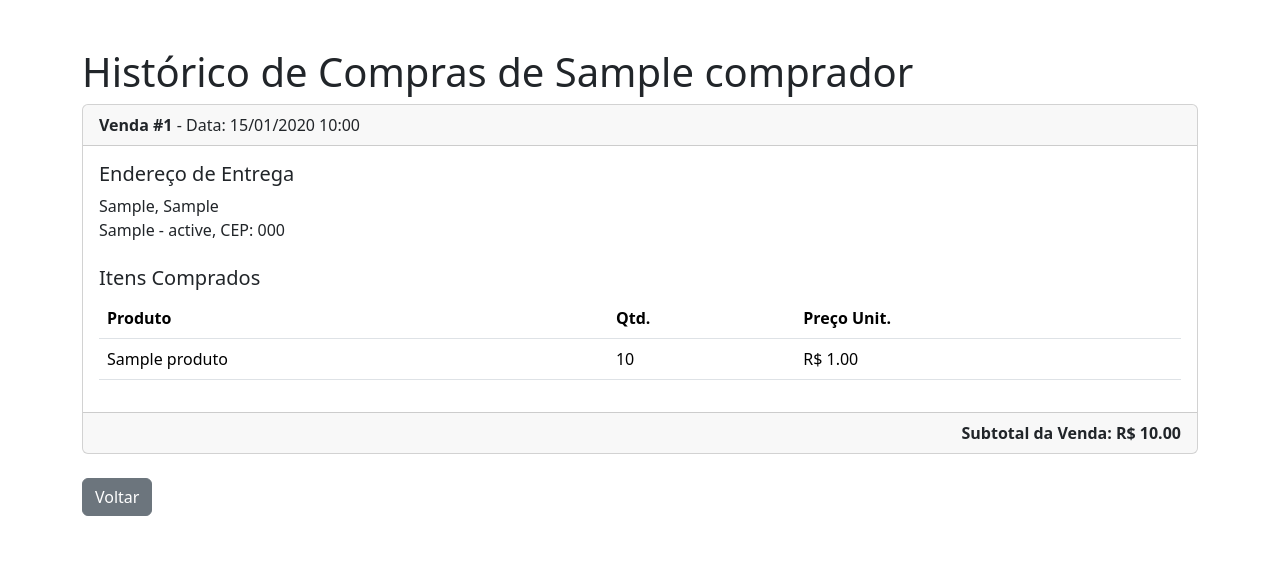
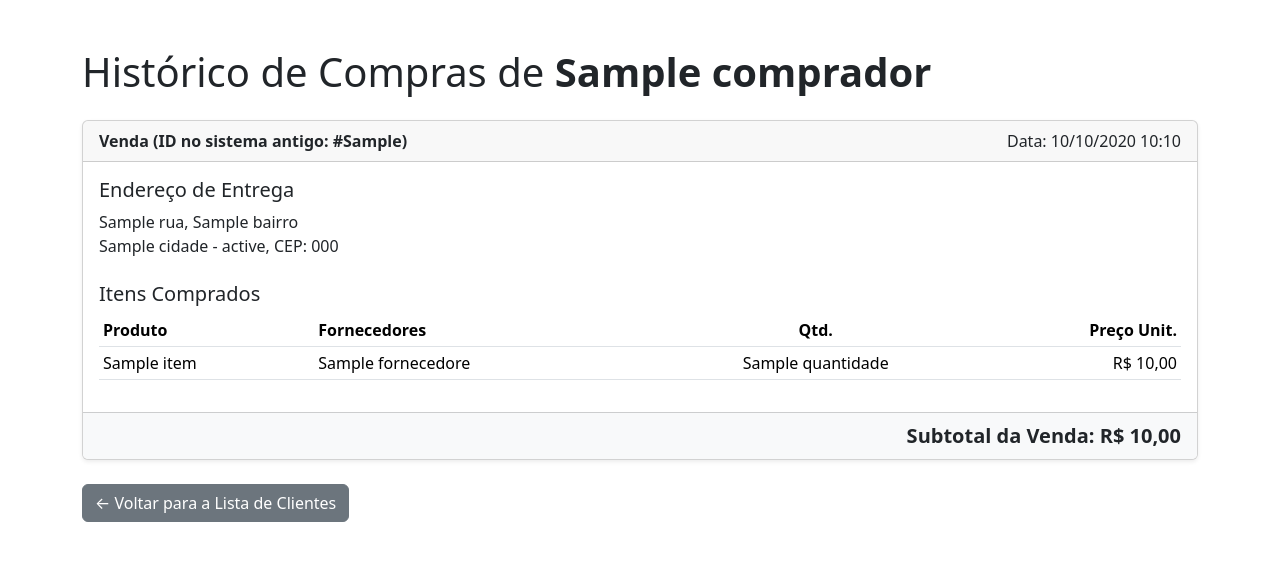
Before and after one commit to lucca713/Projeto_venda, a Django app: page /historico/1/ in a window 1280 px wide. Shown: the top 561 px of the page. Run offline with Django 5.2, Linux system fonts and the light colour scheme; tables that the repository leaves empty hold one stand-in row (values such as "Sample post"); a database or web service that is not in the repository returns one stand-in record (values such as "Sample title").

Commit message:
Projeto FINALIZADO

```diff
--- a/sistema_venda/index/models.py
+++ b/sistema_venda/index/models.py
@@ -26,6 +26,7 @@ class Comprador(models.Model):
         return self.nome
 
 class Venda(models.Model):
+
     comprador = models.ForeignKey(Comprador, on_delete=models.PROTECT)
     data_venda = models.DateTimeField(auto_now=True)
 
--- a/sistema_venda/index/templates/historico_compras.html
+++ b/sistema_venda/index/templates/historico_compras.html
@@ -2,53 +2,67 @@
 <html lang="pt-br">
 <head>
     <meta charset="UTF-8">
+    <meta name="viewport" content="width=device-width, initial-scale=1.0">
     <title>Histórico de Compras</title>
     <link href="https://cdn.jsdelivr.net/npm/bootstrap@5.3.3/dist/css/bootstrap.min.css" rel="stylesheet">
 </head>
 <body>
-    <div class="container mt-5">
-        <h1>Histórico de Compras de {{ comprador.nome }}</h1>
+    <div class="container my-5">
+        <h1 class="mb-4">Histórico de Compras de <strong>{{ comprador.nome }}</strong></h1>
 
         {% for venda in vendas %}
-        <div class="card mb-4">
-            <div class="card-header">
-                <strong>Venda #{{ venda.id }}</strong> - Data: {{ venda.data_venda|date:"d/m/Y H:i" }}
+        <div class="card mb-4 shadow-sm">
+            <div class="card-header d-flex justify-content-between">
+                <!-- Acessando a chave do dicionário do Mongo -->
+                <strong>Venda (ID no sistema antigo: #{{ venda.venda_id_sql }})</strong>
+
+                <!--  objeto de data do pymongo, ja vai definir a data e hora -->
+                <span>Data: {{ venda.data_venda|date:"d/m/Y H:i" }}</span>
             </div>
             <div class="card-body">
                 <h5 class="card-title">Endereço de Entrega</h5>
                 <p class="card-text">
-                    {{ venda.rua }}, {{ venda.bairro }} <br>
-                    {{ venda.cidade }} - {{ venda.estado }}, CEP: {{ venda.cep }}
+                    <!--  chaves do sub-dicionário 'endereco_entrega' -->
+                    {{ venda.endereco_entrega.rua }}, {{ venda.endereco_entrega.bairro }} <br>
+                    {{ venda.endereco_entrega.cidade }} - {{ venda.endereco_entrega.estado }}, CEP: {{ venda.endereco_entrega.cep }}
                 </p>
                 <h5 class="card-title mt-4">Itens Comprados</h5>
-                <table class="table">
+                <div class="table-responsive">
+                    <table class="table table-sm">
                         <thead>
                             <tr>
                                 <th>Produto</th>
-                            <th>Qtd.</th>
-                            <th>Preço Unit.</th>
+                                <th>Fornecedores</th>
+                                <th class="text-center">Qtd.</th>
+                                <th class="text-end">Preço Unit.</th>
                             </tr>
                         </thead>
                         <tbody>
-                        {% for item in venda.itens.all %}
+                            <!-- lista de itens dentro do documento da venda -->
+                            {% for item in venda.itens %}
                             <tr>
-                            <td>{{ item.produto.nome }}</td>
-                            <td>{{ item.quantidade }}</td>
-                            <td>R$ {{ item.preco_unitario }}</td>
+                                <!--chaves do dicionário do item -->
+                                <td>{{ item.produto_nome }}</td>
+                                <td>{{ item.fornecedores|join:", " }}</td>
+                                <td class="text-center">{{ item.quantidade }}</td>
+                                <td class="text-end">R$ {{ item.preco_unitario|floatformat:2 }}</td>
                             </tr>
                             {% endfor %}
                         </tbody>
                     </table>
                 </div>
-            <div class="card-footer text-end">
-                <strong>Subtotal da Venda: R$ {{ venda.subtotal }}</strong>
+            </div>
+            <div class="card-footer text-end bg-light">
+                <strong class="fs-5">Subtotal da Venda: R$ {{ venda.subtotal|floatformat:2 }}</strong>
             </div>
         </div>
         {% empty %}
-            <p>Nenhuma compra encontrada para este cliente.</p>
+            <div class="alert alert-info">Nenhuma compra encontrada para este cliente no histórico.</div>
         {% endfor %}
 
-        <a href="{% url 'nova_venda' %}" class="btn btn-secondary">Voltar</a>
+        <div class="mt-4">
+            <a href="{% url 'lista_clientes' %}" class="btn btn-secondary">← Voltar para a Lista de Clientes</a>
+        </div>
     </div>
 </body>
 </html>
--- a/sistema_venda/index/templates/nova_venda.html
+++ b/sistema_venda/index/templates/nova_venda.html
@@ -101,6 +101,10 @@
             <input type="hidden" name="itens_venda" id="itens_venda_input">
 
             <button type="submit" class="btn btn-success btn-lg mt-3 w-100">Finalizar Venda</button>
+            <br>
+             <a style="background-color:red;" href="{% url 'lista_produtos' %}" class="btn btn-success btn-lg mt-3 w-100">Pesquisar produtos disponiveis no estoque</a>
+             <br>
+             <a style="background-color:black;" href="{% url 'lista_clientes' %}" class="btn btn-success btn-lg mt-3 w-100">Pesquisar pro cliente</a>
 
         </form>
     </div>
--- a/sistema_venda/index/urls.py
+++ b/sistema_venda/index/urls.py
@@ -3,7 +3,11 @@ from . import views
 
 urlpatterns = [
     #Leva para a tela de nova venda
-    path('', views.nova_venda, name='nova_venda'),
+    path('', views.index, name='index'),
+
+    path('nova_venda/', views.nova_venda, name='nova_venda'),
+
+    path('clientesOnly/', views.lista_clientes_only, name='lista_clientes_only'),
 
     #Sucesso ao eviar o forms
     path('/sucesso', views.pagina_sucesso, name='sucesso'),
@@ -13,4 +17,7 @@ urlpatterns = [
 
     #Tela do relatório das vendas
     path('historico/<int:comprador_id>/', views.historico_compras, name='historico_compras'),
+
+    path('clientes/', views.lista_clientes, name='lista_clientes'),
+
 ]
--- /dev/null
+++ b/sistema_venda/index/utils.py
@@ -0,0 +1,59 @@
+import pymongo
+from django.conf import settings
+
+# Estabelece conexao com o Mongo DB
+
+def get_mongo_collection():
+    try:
+        client = pymongo.MongoClient(settings.MONGO_CONNECTION_STRING)
+        db = client[settings.MONGO_DATABASE_NAME]
+        collection = db[settings.MONGO_COLLECTION_NAME]
+    # Testa se a conexão está ativa
+        client.admin.command('ping')
+        print("Conexão com MongoDB bem-sucedida.")
+        return collection
+    except Exception as e:
+        print(f"conexao falhou :(")
+        return None
+# Vai receber do nova_venda e coloar em um json para conseguir colocar no mongoDB
+def salvar_venda_no_mongo(venda_obj_sql):
+
+    collection = get_mongo_collection()
+    if collection is None:
+        print("Operação no MongoDB cancelada devido à falha na conexão.")
+        return
+
+    # Monta dicionario
+    venda_documento = {
+        "venda_id_sql": venda_obj_sql.id,
+        "comprador_id": venda_obj_sql.comprador.id,
+        "comprador_nome": venda_obj_sql.comprador.nome,
+        "data_venda": venda_obj_sql.data_venda,
+        "subtotal": float(venda_obj_sql.subtotal),
+        "endereco_entrega": {
+            "cep": venda_obj_sql.cep,
+            "rua": venda_obj_sql.rua,
+            "bairro": venda_obj_sql.bairro,
+            "cidade": venda_obj_sql.cidade,
+            "estado": venda_obj_sql.estado,
+        },
+        "itens": []
+    }
+
+    #  adiciona no dicionario
+
+    for item_sql in venda_obj_sql.itens.all():
+        venda_documento["itens"].append({
+            "produto_id_sql": item_sql.produto.id,
+            "produto_nome": item_sql.produto.nome,
+            "quantidade": item_sql.quantidade,
+            "preco_unitario": float(item_sql.preco_unitario),
+            "fornecedores": [f.nome for f in item_sql.produto.fornecedores.all()]
+        })
+
+    # Insere o documento no mongoDB
+    try:
+        collection.insert_one(venda_documento)
+        print(f"Venda #{venda_obj_sql.id} copiada para o MongoDB com sucesso.")
+    except Exception as e:
+        print(f" Erro ao inserir venda #{venda_obj_sql.id} no MongoDB: {e}")
--- a/sistema_venda/index/views.py
+++ b/sistema_venda/index/views.py
@@ -2,10 +2,21 @@ from django.shortcuts import render, redirect
 from django.shortcuts import render, get_object_or_404 #para retornar o erro
 from django.db import transaction
 from .models import Comprador, Produto, Venda, Itemvenda
+from . import utils
 import json
+
 #configurando os dados enviados para o banco
+def index(request):
+     return render(request,'./index.html')
+
+
+
 def nova_venda(request):
+
     if request.method == 'POST':
+
+        # Iniciando variavel que vai guardar a venda feita para copiar do Postegre para o Mongo
+        venda_salva_sql = None
 
         #processa o formulario
         try:
@@ -47,9 +58,20 @@ def nova_venda(request):
                     )
                     subtotal_calculado += float(item_data['subtotal'])
 
+                # A VENDA VAI GUARDAR EM AMBOS OS BANCOS
+
                 #atualizar o subtotal da venda
                 venda.subtotal = subtotal_calculado
                 venda.save()
+
+                # Guardando Venda nela
+                venda_salva_sql = venda
+
+            if venda_salva_sql:
+                try:
+                    utils.salvar_venda_no_mongo(venda_salva_sql)
+                except Exception as e:
+                    print('nao deu certo salvar no mongoDB :( {e}')
 
             #levar para a página de sucesso
             return redirect('sucesso')
@@ -94,7 +116,51 @@ def lista_produto(request):
 
     return render(request, './lista_produtos.html', {'produtos': produto})
 
+#Somente o mongo vai receber o historico
 
+def historico_compras(request, comprador_id):
+
+    comprador = get_object_or_404(Comprador, id=comprador_id)
+    vendas_do_mongo = []
+
+    collection = utils.get_mongo_collection()
+
+    if collection is not None:
+
+        cursor = collection.find(
+            {'comprador_id': comprador_id}
+        ).sort('data_venda', -1)
+
+        vendas_do_mongo = list(cursor)
+
+    context = {
+        'comprador': comprador,
+        'vendas': vendas_do_mongo
+    }
+    return render(request, './historico_compras.html', context)
+
+def lista_clientes(request):
+    #pegar todos os clientes
+
+    comprador = Comprador.objects.all().order_by('nome')
+    context = {
+        'compradores':comprador,
+    }
+    return render(request,'./lista_clientes.html', context)
+
+def lista_clientes_only(request):
+    #pegar todos os clientes
+
+    comprador = Comprador.objects.all().order_by('nome')
+    context = {
+        'compradores':comprador,
+    }
+    return render(request,'./lista_clientes_only.html', context)
+
+
+
+
+'''
 def historico_compras(request, comprador_id):
     comprador = get_object_or_404(Comprador, id= comprador_id)
 
@@ -107,3 +173,4 @@ def historico_compras(request, comprador_id):
         'vendas': vendas,
     }
     return render(request, './historico_compras.html', context)
+'''
```
Also changed, not shown: sistema_venda/index/static/index/meuCss.css (added, +30 -0 lines), sistema_venda/index/templates/index.html (added, +73 -0 lines), sistema_venda/index/templates/lista_clientes.html (added, +31 -0 lines), sistema_venda/index/templates/lista_clientes_only.html (added, +31 -0 lines), sistema_venda/sistema_venda/settings.py (+14 -2 lines). Lines whose indentation alone changed are shown as unchanged.
